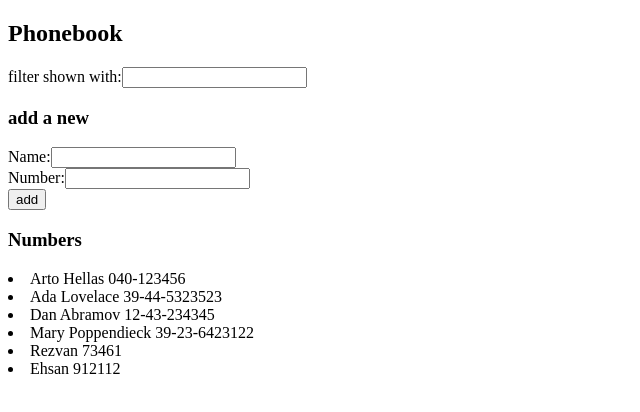
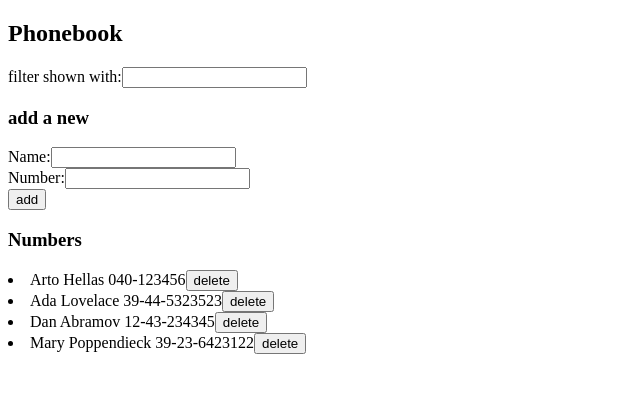
Before and after one commit to r-azh/Fullstack_JS, a React (Vite) app in the folder Part2/excercise/phonebook/: page / in a window 1280 px wide. Shown: the top 412 px of the page, without its empty margins (0-640 px from the left). Built offline with nearby package versions, Linux system fonts and the light colour scheme; data requests are answered from the project's data file; the HTML template or start-up script is replaced by a standard one.

Commit message:
Part2-4_excercise 2.14

```diff
--- a/Part2/excercise/phonebook/db.json
+++ b/Part2/excercise/phonebook/db.json
@@ -19,16 +19,6 @@
       "name": "Mary Poppendieck",
       "number": "39-23-6423122",
       "id": "4"
-    },
-    {
-      "id": "06ae",
-      "name": "Rezvan",
-      "number": "73461"
-    },
-    {
-      "id": "44fa",
-      "name": "Ehsan",
-      "number": "912112"
     }
   ]
 }
--- a/Part2/excercise/phonebook/src/App.jsx
+++ b/Part2/excercise/phonebook/src/App.jsx
@@ -61,11 +61,27 @@
     .then(createdPerson => {
       console.log(createdPerson)
       setPersons(persons.concat(createdPerson))
+      setPersonsToShow(personsToShow.concat(createdPerson))
       setNewName('')
+      setNewNumber('')
     })
     .catch(error => {
       console.log(error)
     })
+  }
+
+  const removePerson = (id) => {
+    if (window.confirm(
+      `Delete ${persons.find(person => person.id === id).name}?`
+    )) {
+      console.log('removing person with id', id)
+      personsService.remove(id)
+      .then(response => {
+        console.log('remove response', response)
+        setPersons(persons.filter(person => person.id !== id))
+        setPersonsToShow(personsToShow.filter(person => person.id !== id))
+      })
+    }
   }
 
   return (
@@ -83,7 +99,7 @@
         />
 
       <h3>Numbers</h3>
-      <Persons persons={personsToShow} />
+      <Persons persons={personsToShow} removePerson={removePerson} />
     </div>
   )
 }
--- a/Part2/excercise/phonebook/src/components/Persons.jsx
+++ b/Part2/excercise/phonebook/src/components/Persons.jsx
@@ -23,18 +23,19 @@
   )
 }
 
-const Person = ({person}) => {
+const Person = ({person, removePerson}) => {
   return (
     <li>
       {person.name} {person.number}
+      <button onClick={() => removePerson(person.id)}>delete</button>
     </li>
   )
 }
 
-const Persons = ({persons}) => {
+const Persons = ({persons, removePerson}) => {
   return (
     <div>
-        {persons.map(person => <Person key={person.name} person={person} />)}
+        {persons.map(person => <Person key={person.name} person={person} removePerson={removePerson} />)}
     </div>
   )
 }
--- a/Part2/excercise/phonebook/src/services/persons.js
+++ b/Part2/excercise/phonebook/src/services/persons.js
@@ -11,4 +11,9 @@
   return request.then(response => response.data)
 }
 
-export default { getAll, create }
+const remove = id => {
+    const request = axios.delete(`${baseUrl}/${id}`)
+    return request.then(response => response.data)
+}
+
+export default { getAll, create, remove }
```
Also changed, not shown: 1 other file (tests, documents, lock files or other folders).
